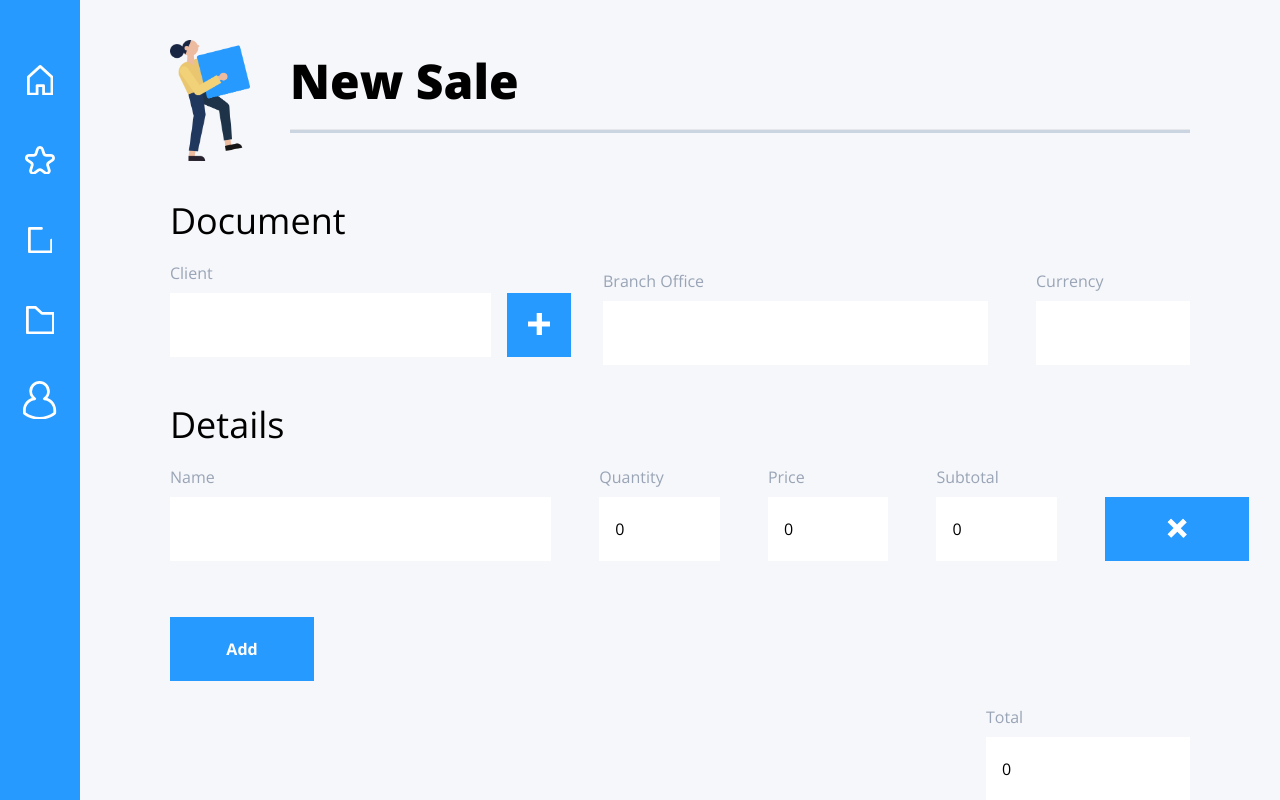
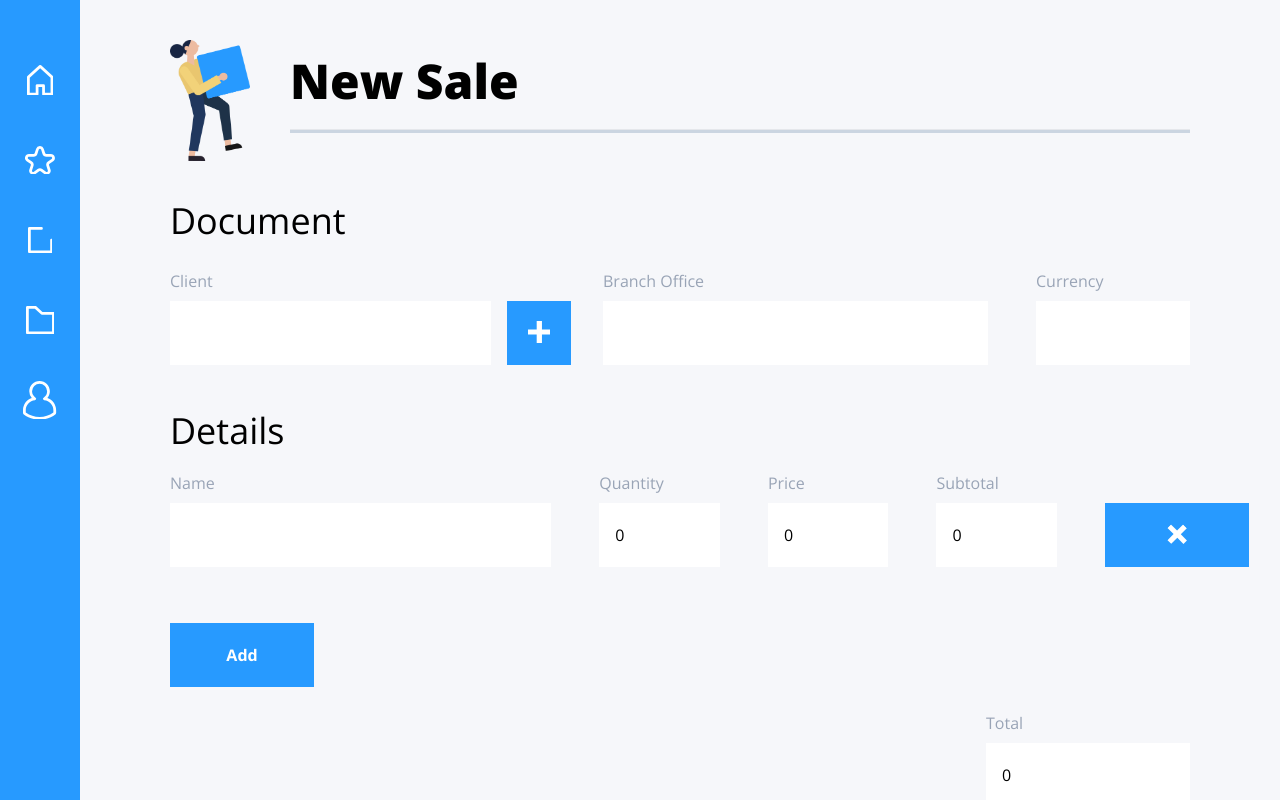
Before and after one commit to Accelx9/North-Digital-TEST, a Next.js app: page /Dashboard in a window 1280 px wide. Shown: the top 800 px of the page. Built offline with nearby package versions, Linux system fonts and the light colour scheme.

Commit message:
Fixing styling

```diff
--- a/app/Dashboard/page.tsx
+++ b/app/Dashboard/page.tsx
@@ -259,7 +259,7 @@ const Home = () => {
       <p className="text-3xl lg:text-4xl mt-10">Document</p>
 
       <div className="w-full  flex lg:gap-12 flex-wrap lg:flex-nowrap  mt-5">
-        <div className="w-full lg:w-5/12 flex">
+        <div className="w-full lg:w-5/12 flex mt-2">
           <div className="w-10/12">
             <AutoComplete
               onChange={(e) => {
```
